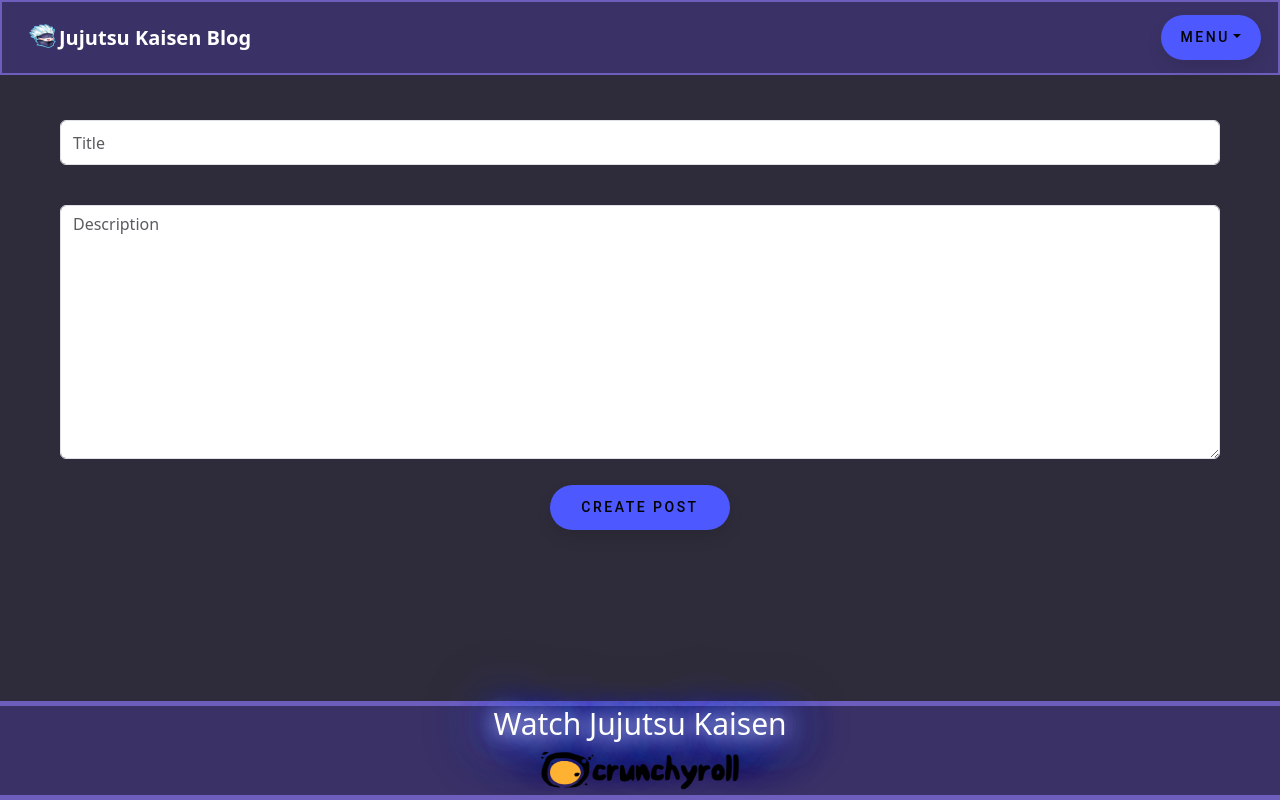
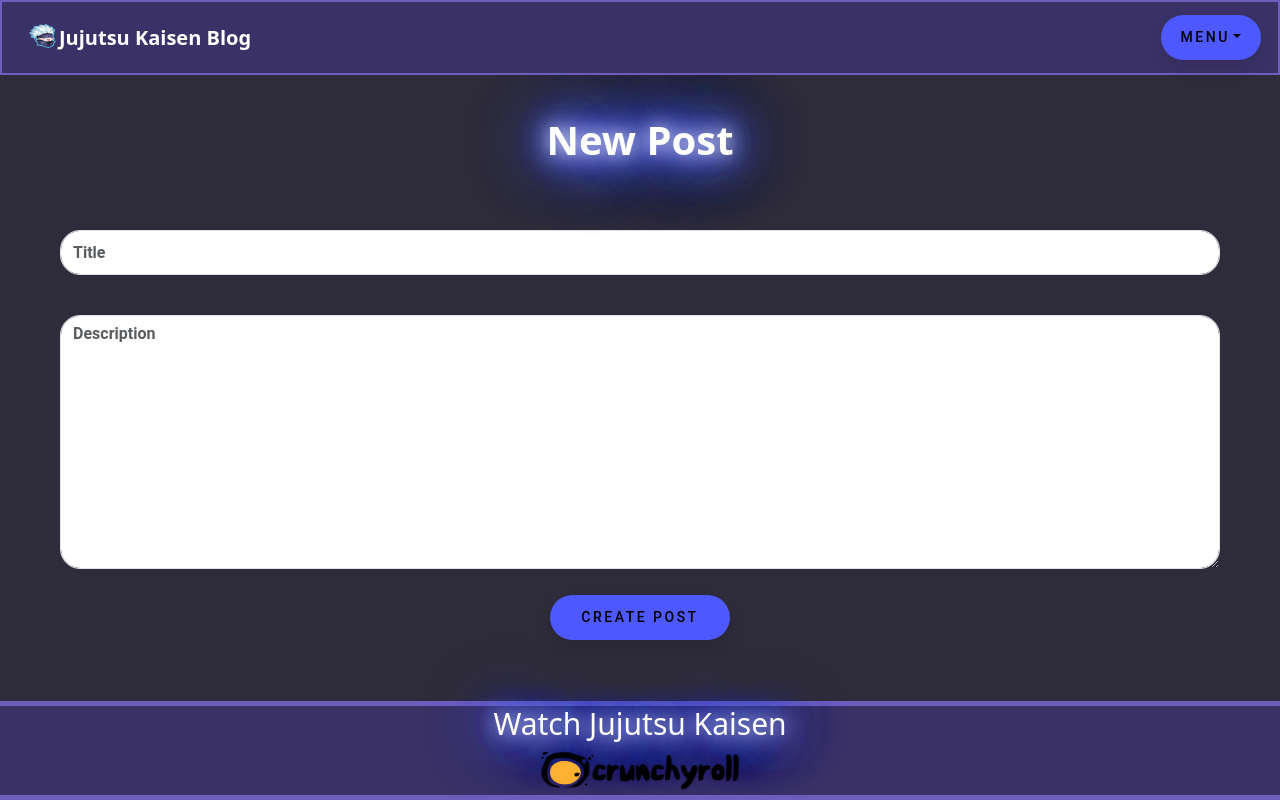
Before and after one commit to molyneauxk93/JJK-FanBlog, a React (Create React App) app in the folder client/: page /newpost in a window 1280 px wide. Built offline with nearby package versions, Linux system fonts and the light colour scheme; no server answers; sample sign-in values are in the browser's storage.

Commit message:
Adding style updates, updates to dropdown menu and new post screens

```diff
--- a/client/src/App.css
+++ b/client/src/App.css
@@ -6,6 +6,10 @@
 
 /* homepage welcome font */
 @import url('https://fonts.googleapis.com/css2?family=Megrim&display=swap');
+
+/* font import for new post  */
+@import url('https://fonts.googleapis.com/css2?family=Megrim&family=Roboto:ital,wght@0,100;0,300;0,400;0,500;0,700;0,900;1,100;1,300;1,400;1,500;1,700;1,900&display=swap');
+
 /* CSS for Nav banner */
 
 /* sign up button css  */
@@ -61,6 +65,16 @@
     box-shadow: 0px 15px 20px rgba(46, 229, 157, 0.4);
     color: #fff;
     transform: translateY(-7px);
+}
+
+.dropdown-menu {
+    background-color: rgb(46, 44, 58);
+}
+
+.dropdown-item {
+    font-family: "Megrim", system-ui;
+    color: white;
+    font-weight: bolder;
 }
 
 .login-button {
@@ -309,3 +323,9 @@
 .newpost-desc {
     height: 150px;
 }
+
+.form-control {
+border-radius: 20px;
+font-family: "Roboto", sans-serif;
+font-weight: bolder;
+}
--- a/client/src/components/Nav.js
+++ b/client/src/components/Nav.js
@@ -28,8 +28,9 @@
                                 Menu
                             </button>
                             <ul className="dropdown-menu">
-                                <Link to="/newpost"><li className="dropdown-item">New Post</li></Link>
-                                <Link to="/" onClick={handleLogout}><li className="dropdown-item">Logout</li></Link>
+                                <Link style={{ textDecoration: 'none' }} to="/blog"><li className="dropdown-item">Blog</li></Link>
+                                <Link style={{ textDecoration: 'none' }} to="/newpost"><li className="dropdown-item">New Post</li></Link>
+                                <Link style={{ textDecoration: 'none' }} to="/" onClick={handleLogout}><li className="dropdown-item">Logout</li></Link>
                             </ul>
                         </div>
                     )
--- a/client/src/pages/Blog.js
+++ b/client/src/pages/Blog.js
@@ -11,16 +11,16 @@
 
     const  blogposts = [
         {
-            title: "Hello",
+            title: "Test title 1 is a test",
         },
         {
-            title: "Hello",
+            title: "Test title 2 is a test",
         },
         {
-            title: "Hello",
+            title: "Test title 3 is a test",
         },
         {
-            title: "Hello",
+            title: "Test title 4 is a test",
         },
         {
             title: "Hello",
--- a/client/src/pages/NewPost.js
+++ b/client/src/pages/NewPost.js
@@ -34,6 +34,7 @@
                 postAuthor: userFilter.me.username,
             },
         });
+        window.alert("Post added successfully")
         window.location.reload(false);
     }
 
@@ -47,6 +48,7 @@
 
     return (
         <div className="newpost-container">
+            <p className="fs-1 fw-bold text-center login-logo">New Post</p>
             <form onSubmit={handleFormSubmit}>
                 <div className="mb-3 newpost-input" >
                     <input type="title" className="form-control" id="title" placeholder="Title"  name="title" onChange={handleChange}/>
```
